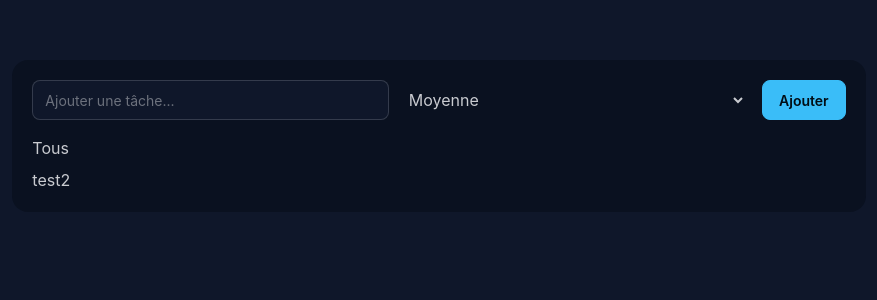
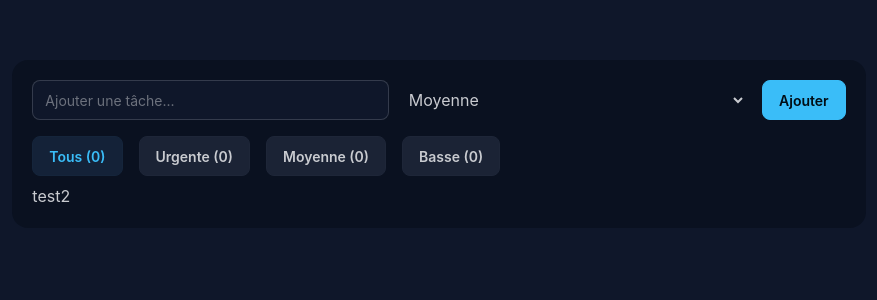
Before and after one commit to MohandBir/task-flow, a React (Vite) app: page / in a window 1280 px wide. Shown: the top 300 px of the page, without its empty margins (201-1078 px from the left). Built offline with nearby package versions, Linux system fonts and the light colour scheme.

Commit message:
t2: mise en place de filtre

```diff
--- a/src/App.tsx
+++ b/src/App.tsx
@@ -46,6 +46,11 @@
     filteredTodos = todos.filter((todo) => todo.priority === filter)
   }
 
+  const urgentCount = todos.filter((t) => t.priority === "Urgente").length;
+  const mediumCount = todos.filter((t) => t.priority === "Moyenne").length;
+  const lowCount = todos.filter((t) => t.priority === "Basse").length;
+  const totalCount = todos.length;
+
   return (
    <div className="flex justify-center">
       <div className="w-2/3 flex flex-col gap-4 my-15 bg-base-300 p-5 rounded-2xl">
@@ -66,16 +71,33 @@
             <option value="Moyenne">Moyenne</option>
             <option value="Basse">Basse</option>
           </select>
-          <button onClick={addTodo} className="btn btn-primary">
+          <button
+            className="btn btn-primary"
+            onClick={addTodo} >
             Ajouter
           </button>
         </div>
         <div className="space-y-2 flex-1 h-fit">
           <div className="flex flex-wrap gap-4">
             <button
-
-            >
-                Tous
+              className={`btn btn-soft ${filter === "Tous" ? "btn-primary" : ""}`}
+              onClick={() => setFiter("Tous")} >
+            Tous ({totalCount})
+            </button>
+            <button
+              className={`btn btn-soft ${filter === "Urgente" ? "btn-primary" : ""}`}
+              onClick={() => setFiter("Urgente")} >
+            Urgente ({urgentCount})
+            </button>
+            <button
+              className={`btn btn-soft ${filter === "Moyenne" ? "btn-primary" : ""}`}
+              onClick={() => setFiter("Moyenne")} >
+            Moyenne ({mediumCount})
+            </button>
+            <button
+              className={`btn btn-soft ${filter === "Basse" ? "btn-primary" : ""}`}
+              onClick={() => setFiter("Basse")} >
+            Basse ({lowCount})
             </button>
           </div>
           {filteredTodos.length > 0 ? (
```
Lines whose indentation alone changed are shown as unchanged.
